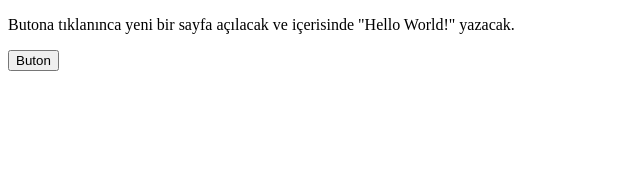
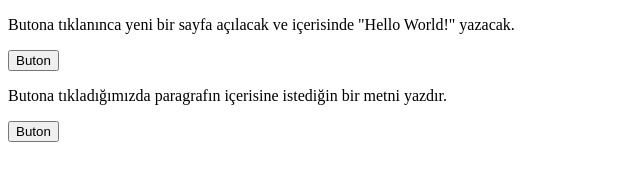
Before and after one commit to zsyon/js-function, a plain HTML site: page index.html in a window 1280 px wide. Shown: the whole page, without its empty margins (0-640 px from the left). Drawn offline with Linux system fonts and the light colour scheme.

Commit message:
add print inside paragraph on button click

```diff
--- a/index.html
+++ b/index.html
@@ -13,5 +13,12 @@
   <button id="button1" onclick="hello()">Buton</button>
 
   <script src="index.js"></script>
+
+  <p>Butona tıkladığımızda paragrafın içerisine istediğin bir metni yazdır.</p>
+
+  <button id="button2" onclick="paragraf()">Buton</button>
+  <p id="paragraf"></p>
+
+
 </body>
 </html>
--- a/index.js
+++ b/index.js
@@ -4,3 +4,7 @@ function hello(){
   w.document.write("<h1>HELLO WORLD !</h1>");
   w.document.close();
 }
+
+function paragraf(){
+  document.getElementById("paragraf").innerHTML = "HELLO WORLD!"
+}
```
